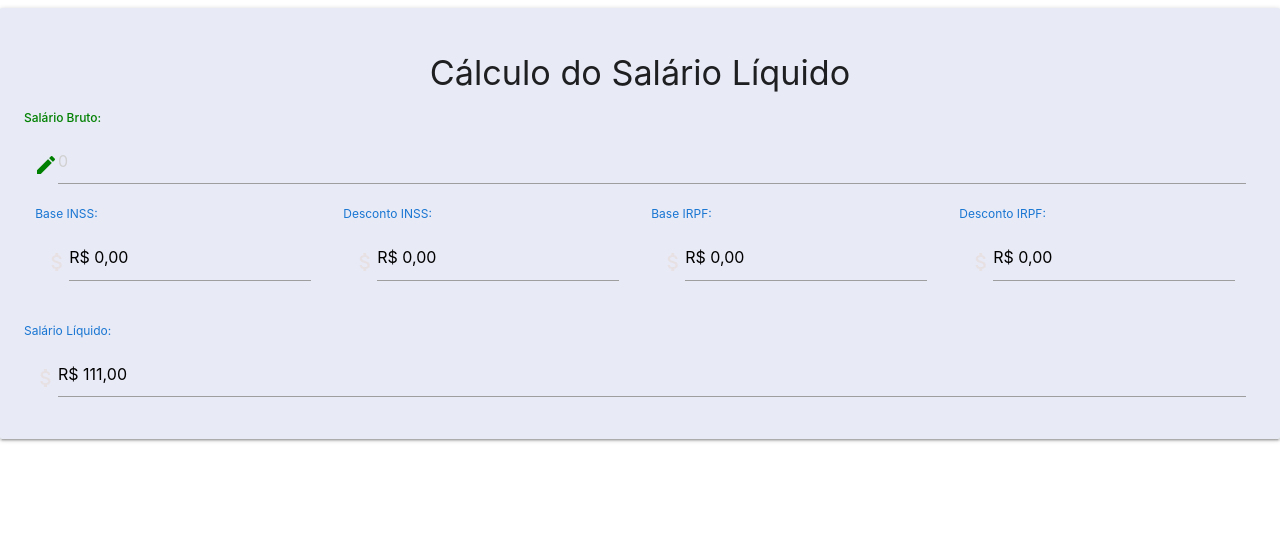
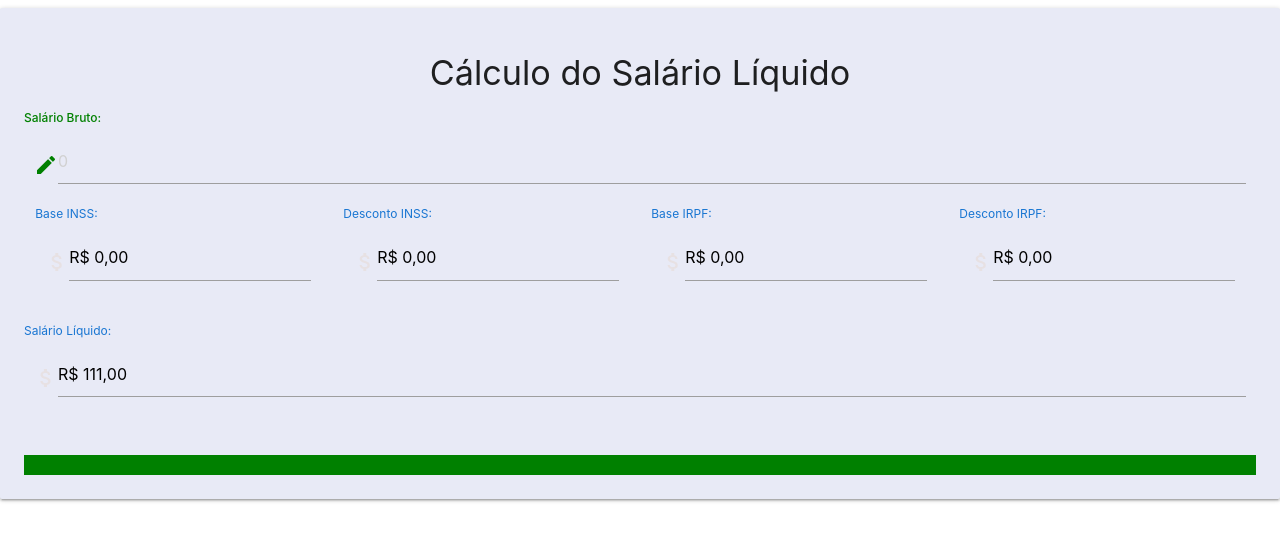
Before and after one commit to alm9/net-salary-react, a React (Create React App) app: page / in a window 1280 px wide. Shown: the top 540 px of the page. Built offline with nearby package versions, Linux system fonts and the light colour scheme.

Commit message:
bar added

```diff
--- a/src/App.js
+++ b/src/App.js
@@ -1,3 +1,8 @@
+/**
+ * Cálculo de Salário Líquido
+ * by: André de Lima Machado
+ */
+
 import React, { Component } from 'react';
 import Header from './components/header/Header';
 
--- a/src/components/calculateSalary/salary.js
+++ b/src/components/calculateSalary/salary.js
@@ -85,20 +85,29 @@ function calculateDiscountIRPF(baseIRPF) {
   return discountIRPF;
 }
 
-function calculateSalaryFrom(fullSalary) {
-  const baseINSS = fullSalary;
+function percentage(grossSalary, value) {
+  if (grossSalary > 0) return (value * 100) / grossSalary;
+  return 0;
+}
+
+function calculateSalaryFrom(grossSalary) {
+  const baseINSS = grossSalary;
   const discountINSS = calculateDiscountINSS(baseINSS);
+  const percentageINSS = percentage(grossSalary, discountINSS);
 
   const baseIRPF = baseINSS - discountINSS;
   const discountIRPF = calculateDiscountIRPF(baseIRPF);
+  const percentageIRPF = percentage(grossSalary, discountIRPF);
 
   const netSalary = baseINSS - discountINSS - discountIRPF;
 
   return {
     baseINSS,
     discountINSS,
+    percentageINSS,
     baseIRPF,
     discountIRPF,
+    percentageIRPF,
     netSalary,
   };
 }
--- a/src/components/header/Header.js
+++ b/src/components/header/Header.js
@@ -7,6 +7,7 @@ import React, { Component } from 'react';
 import GrossSalary from './fullSalary/GrossSalary';
 import { calculateSalaryFrom } from '../calculateSalary/salary';
 import ReadOnly from './readOnly/ReadOnly';
+import AllBars from './bars/AllBars';
 
 export default class ProjetoBase extends Component {
   constructor() {
@@ -16,8 +17,10 @@ export default class ProjetoBase extends Component {
       grossSal: '',
       baseINSS: 0,
       discountINSS: 0,
+      percentageINSS: 0,
       baseIRPF: 0,
       discountIRPF: 0,
+      percentageIRPF: 0,
       netSal: 111,
     };
   }
@@ -27,8 +30,10 @@ export default class ProjetoBase extends Component {
     const {
       baseINSS,
       discountINSS,
+      percentageINSS,
       baseIRPF,
       discountIRPF,
+      percentageIRPF,
       netSalary,
     } = calculateSalaryFrom(newValueGrossSal);
 
@@ -38,8 +43,10 @@ export default class ProjetoBase extends Component {
       grossSal: newValueGrossSal,
       baseINSS,
       discountINSS,
+      percentageINSS,
       baseIRPF,
       discountIRPF,
+      percentageIRPF,
       netSal: netSalary,
     });
   };
@@ -49,10 +56,13 @@ export default class ProjetoBase extends Component {
       grossSal,
       baseINSS,
       discountINSS,
+      percentageINSS,
       baseIRPF,
       discountIRPF,
+      percentageIRPF,
       netSal,
     } = this.state;
+
     return (
       <div>
         {/* input: */}
@@ -73,7 +83,7 @@ export default class ProjetoBase extends Component {
             <ReadOnly
               className="col s3"
               result={discountINSS}
-              grossSalary={grossSal}
+              percentage={percentageINSS}
               label={'Desconto INSS:'}
             />
           </div>
@@ -88,17 +98,21 @@ export default class ProjetoBase extends Component {
             <ReadOnly
               className="col s3"
               result={discountIRPF}
-              grossSalary={grossSal}
+              percentage={percentageIRPF}
               label={'Desconto IRPF:'}
             />
           </div>
         </div>
-
         <ReadOnly
           result={netSal}
           grossSalary={grossSal}
           label={'Salário Líquido:'}
         />
+        <AllBars
+          barINSS={discountINSS}
+          barIRPF={discountIRPF}
+          barLiq={netSal}
+        />
       </div>
     );
   }
--- /dev/null
+++ b/src/components/header/bars/AllBars.js
@@ -0,0 +1,32 @@
+import React, { Component } from 'react';
+import Bar from './Bar';
+
+export default class AllBars extends Component {
+  render() {
+    let { barINSS, barIRPF, barLiq } = this.props;
+
+    const soma = barINSS + barIRPF + barLiq;
+    const x = soma / 100.0;
+
+    [barINSS, barIRPF, barLiq] = [barINSS / x, barIRPF / x, barLiq / x];
+
+    console.log(`barINSS= ${barINSS}`);
+    console.log(`barIRPF= ${barIRPF}`);
+    console.log(`barIRPF= ${barLiq}`);
+
+    return (
+      <div
+        style={{
+          display: 'flex',
+          flexDirection: 'row',
+          alignItems: 'center',
+          justifyContent: 'center',
+        }}
+      >
+        <Bar value={barINSS} color="orange" />
+        <Bar value={barIRPF} color="red" />
+        <Bar value={barLiq} color="green" />
+      </div>
+    );
+  }
+}
--- /dev/null
+++ b/src/components/header/bars/Bar.js
@@ -0,0 +1,18 @@
+import React, { Component } from 'react';
+
+export default class Bar extends Component {
+  render() {
+    const { value, color = 'black' } = this.props;
+
+    return (
+      <div
+        style={{
+          marginTop: '40px',
+          width: value + '%',
+          height: '20px',
+          backgroundColor: color,
+        }}
+      />
+    );
+  }
+}
--- a/src/components/header/readOnly/ReadOnly.js
+++ b/src/components/header/readOnly/ReadOnly.js
@@ -1,16 +1,20 @@
 import React, { Component } from 'react';
-import { formatNumber } from '../../../helpers/formatHelpers';
+import { formatNumber, formatPercentage } from '../../../helpers/formatHelpers';
 
 export default class ReadOnly extends Component {
   render() {
-    let { grossSalary, label, result } = this.props;
+    let { label, result, percentage } = this.props;
 
-    if (grossSalary > 0)
-      result = `${formatNumber(result)} (${formatNumber(
-        (result * 100) / grossSalary
-      )}%)`;
-    // if (result < 0) result = 0;
-    else result = formatNumber(result);
+    // if (percentage > 0) console.log(label + '»»' + percentage);
+    if (percentage > 0) {
+      percentage = formatPercentage(percentage);
+      result = `${formatNumber(result)} (${percentage})`;
+    } else {
+      // console.log(percentage);
+
+      result = formatNumber(result);
+    }
+    // console.log(percentageIRPF);
 
     return (
       <div>
--- a/src/helpers/formatHelpers.js
+++ b/src/helpers/formatHelpers.js
@@ -1,11 +1,21 @@
-const formatter = Intl.NumberFormat('pt-BR', {
+const formatterNumber = Intl.NumberFormat('pt-BR', {
   style: 'currency',
   currency: 'BRL',
   maximumFractionDigits: 2,
 });
 
+const formatterPercentage = Intl.NumberFormat('pt-BR', {
+  style: 'percent',
+  currency: 'BRL',
+  maximumFractionDigits: 2,
+});
+
 function formatNumber(value) {
-  return formatter.format(value);
+  return formatterNumber.format(value);
 }
 
-export { formatNumber };
+function formatPercentage(value) {
+  return formatterPercentage.format(value);
+}
+
+export { formatNumber, formatPercentage };
```
